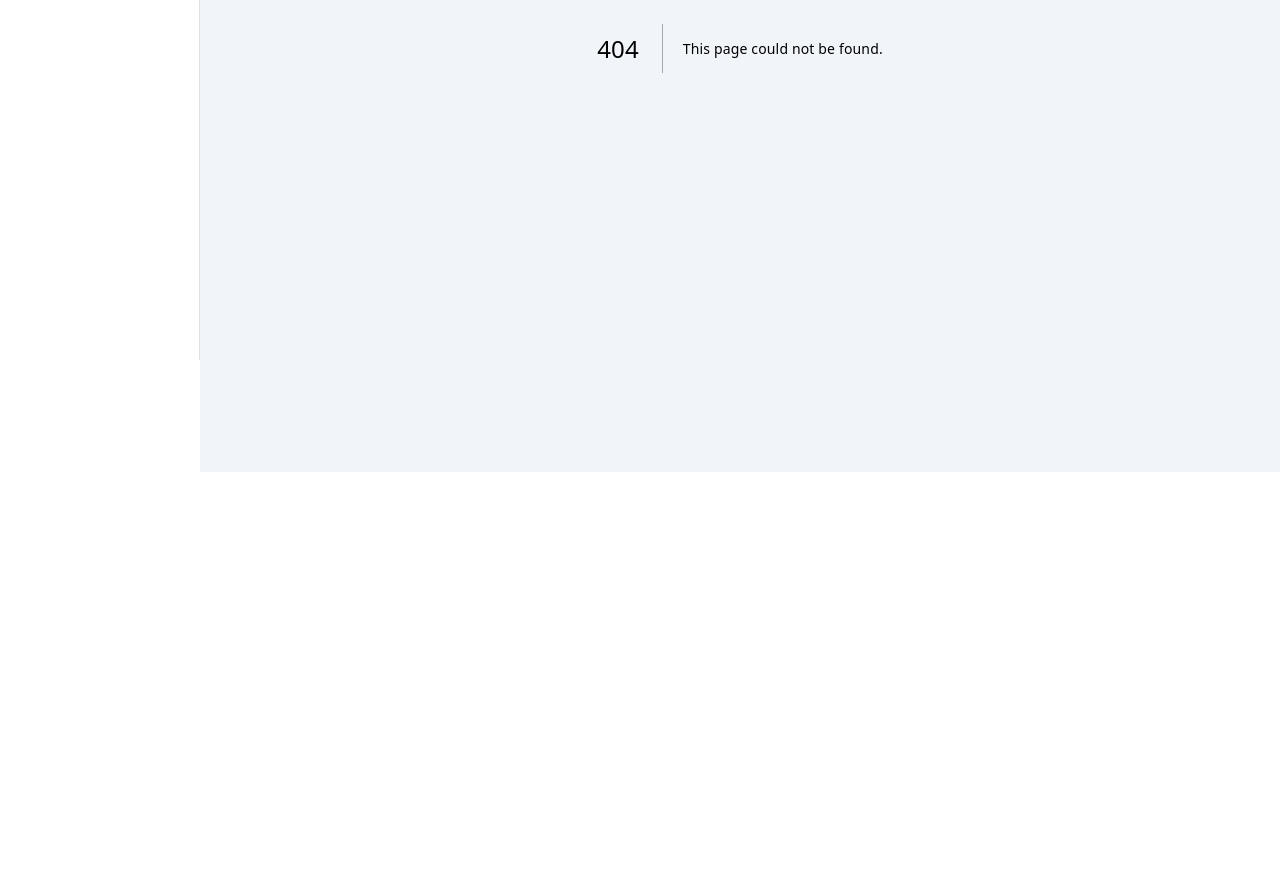
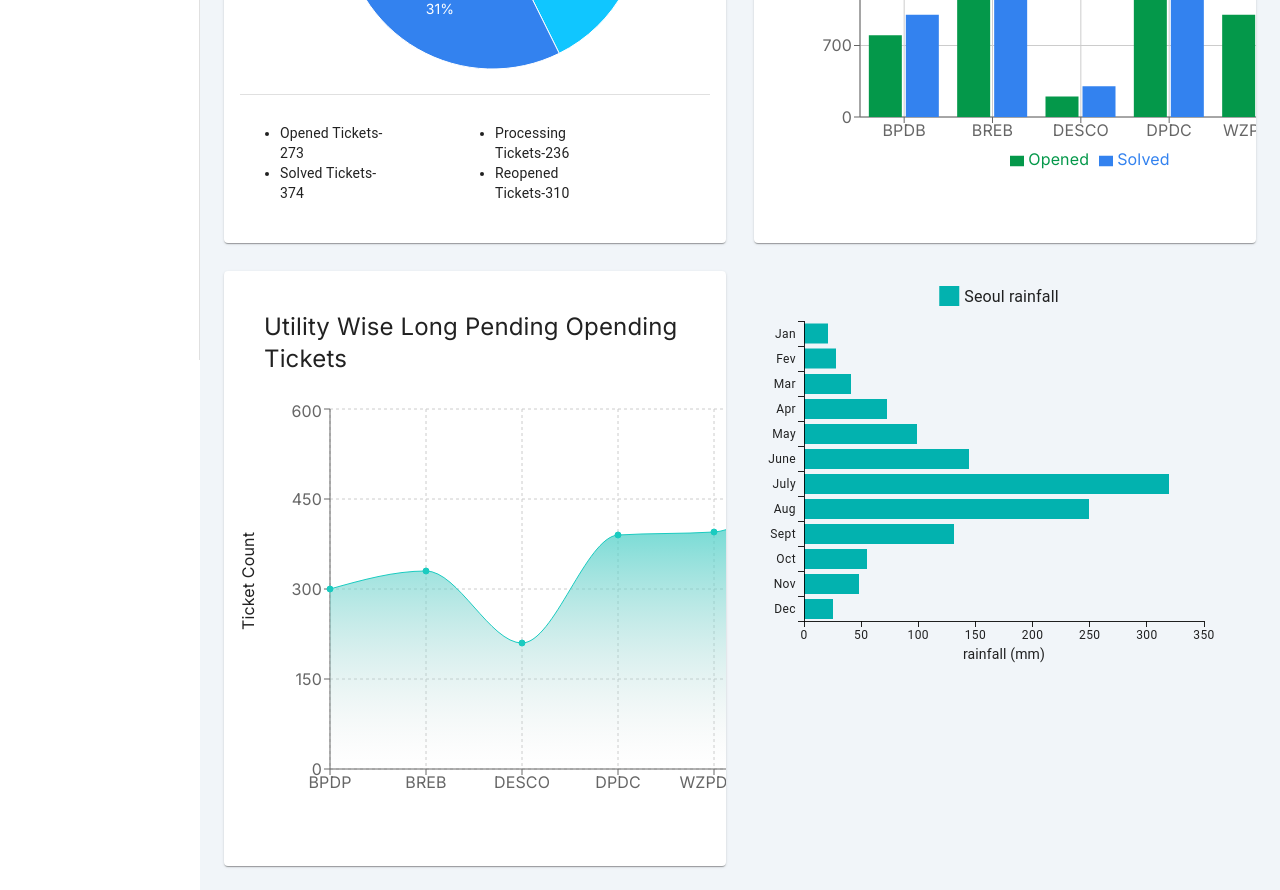
Before and after one commit to TasnimAlam001/power_project, a Next.js app: page /components/charts in a window 1280 px wide. Before the commit this address had no page. Shown: the part 440-1330 px from the top of the page. Before the commit the page ends 912 px from the top, so only its background shows below. Built offline with nearby package versions, Linux system fonts and the light colour scheme.

Commit message:
area chart added

```diff
--- /dev/null
+++ b/app/components/areaChart/page.js
@@ -0,0 +1,87 @@
+"use client"
+import * as React from "react";
+import {
+  AreaChart,
+  Area,
+  XAxis,
+  YAxis,
+  CartesianGrid,
+  Tooltip,
+} from "recharts";
+import { Card, CardContent } from "@mui/material";
+import { curveCardinal } from "d3-shape";
+
+const data = [
+  {
+    name: "BPDP",
+    uv: 300,
+  },
+  {
+    name: "BREB",
+    uv: 330,
+  },
+  {
+    name: "DESCO",
+    uv: 210,
+  },
+  {
+    name: "DPDC",
+    uv: 390,
+  },
+  {
+    name: "WZPDCL",
+    uv: 395,
+  },
+  {
+    name: "NESCO",
+    uv: 520,
+  },
+];
+const cardinal = curveCardinal.tension(0.2);
+
+export default function AreaCharts() {
+  return (
+    <div style={{ position: "relative" }}>
+      <div style={{ position: "absolute", left: "-25px", top: "50%" }}>
+        <span style={{ transform: "rotate(-90deg)", display: "block", textAlign: "center" }}>Ticket Count</span>
+      </div>
+      <Card className="h-[595px]">
+        <CardContent className="p-0">
+          <h1 className="p-6 text-2xl">
+            Utility Wise Long Pending Opending Tickets
+          </h1>
+          <AreaChart
+            width={600}
+            height={400}
+            data={data}
+            margin={{
+              top: 10,
+              right: 30,
+              left: 30,
+              bottom: 0,
+            }}
+          >
+            <CartesianGrid strokeDasharray="3 3" />
+            <XAxis dataKey="name"/>
+            <YAxis />
+            <Tooltip />
+            <defs>
+              <linearGradient id="colorUv" x1="0" y1="0" x2="0" y2="1">
+                <stop offset="0%" stopColor="#1ACBC0" stopOpacity={0.95} />
+                <stop offset="100%" stopColor="#D9D9D9" stopOpacity={0} />
+              </linearGradient>
+            </defs>
+            <Area
+              type="monotone"
+              dataKey="uv"
+              stroke="#1ACBC0"
+              fill="url(#colorUv)"
+              fillOpacity={1}
+              dot={{ stroke: '#1ACBC0', fill: '#1ACBC0', r: 3 }}
+            />
+          </AreaChart>
+        </CardContent>
+      </Card>
+    </div>
+  );
+}
--- a/app/components/barChat/page.js
+++ b/app/components/barChat/page.js
@@ -1,5 +1,6 @@
-"use client";
+"use client"
 import { Card, CardContent, Divider, Typography } from "@mui/material";
+
 import {
   BarChart,
   Bar,
@@ -9,6 +10,7 @@ import {
   Tooltip,
   Legend,
 } from "recharts";
+
 
 export default function BarCharts() {
   const data = [
@@ -59,6 +61,7 @@ export default function BarCharts() {
             width={650}
             height={400}
             data={data}
+
             margin={{
               top: 55,
               right: 30,
@@ -67,7 +70,7 @@ export default function BarCharts() {
             }}
           >
             <CartesianGrid strokeDasharray="" />
-            <XAxis dataKey="name"/>
+            <XAxis   dataKey="name" categoryGapRatio={0.4}/>
             <YAxis />
             <Tooltip />
 
--- /dev/null
+++ b/app/components/charts/page.js
@@ -0,0 +1,16 @@
+import React from "react";
+import PieChars from "../pieChart/page";
+import BarCharts from "../barChat/page";
+import AreaCharts from "../areaChart/page";
+import ColumnCharts from "../columnChart/page";
+
+export default function AllChatrs() {
+  return (
+    <div className="grid grid-cols-2 gap-7">
+      <div><PieChars/></div>
+      <div><BarCharts /></div>
+      <div><AreaCharts/></div>
+      <div><ColumnCharts/></div>
+    </div>
+  );
+}
--- /dev/null
+++ b/app/components/columnChart/page.js
@@ -0,0 +1,113 @@
+"use client"
+import * as React from 'react';
+import { BarChart } from '@mui/x-charts/BarChart';
+
+const chartSetting = {
+  xAxis: [
+    {
+      label: 'rainfall (mm)',
+    },
+  ],
+  width: 500,
+  height: 400,
+};
+const dataset = [
+  {
+    london: 59,
+    paris: 57,
+    newYork: 86,
+    seoul: 21,
+    month: 'Jan',
+  },
+  {
+    london: 50,
+    paris: 52,
+    newYork: 78,
+    seoul: 28,
+    month: 'Fev',
+  },
+  {
+    london: 47,
+    paris: 53,
+    newYork: 106,
+    seoul: 41,
+    month: 'Mar',
+  },
+  {
+    london: 54,
+    paris: 56,
+    newYork: 92,
+    seoul: 73,
+    month: 'Apr',
+  },
+  {
+    london: 57,
+    paris: 69,
+    newYork: 92,
+    seoul: 99,
+    month: 'May',
+  },
+  {
+    london: 60,
+    paris: 63,
+    newYork: 103,
+    seoul: 144,
+    month: 'June',
+  },
+  {
+    london: 59,
+    paris: 60,
+    newYork: 105,
+    seoul: 319,
+    month: 'July',
+  },
+  {
+    london: 65,
+    paris: 60,
+    newYork: 106,
+    seoul: 249,
+    month: 'Aug',
+  },
+  {
+    london: 51,
+    paris: 51,
+    newYork: 95,
+    seoul: 131,
+    month: 'Sept',
+  },
+  {
+    london: 60,
+    paris: 65,
+    newYork: 97,
+    seoul: 55,
+    month: 'Oct',
+  },
+  {
+    london: 67,
+    paris: 64,
+    newYork: 76,
+    seoul: 48,
+    month: 'Nov',
+  },
+  {
+    london: 61,
+    paris: 70,
+    newYork: 103,
+    seoul: 25,
+    month: 'Dec',
+  },
+];
+
+const valueFormatter = (value) => `${value}mm`;
+
+export default function ColumnCharts() {
+  return (
+    <BarChart
+      dataset={dataset}
+      yAxis={[{ scaleType: 'band', dataKey: 'month' }]}
+      series={[{ dataKey: 'seoul', label: 'Seoul rainfall', valueFormatter ,  }]}
+      layout="horizontal"
+      {...chartSetting}
+    />
+  );
+}
--- a/app/components/pieChart/page.js
+++ b/app/components/pieChart/page.js
@@ -13,10 +13,10 @@ import {
 } from "@mui/material";
 
 const data = [
-  { label: "Opened", value: 273, color: "#086e09" },
-  { label: "Processing", value: 236, color: "#36c0eb" },
-  { label: "Solved", value: 374, color: "#7052f7" },
-  { label: "Reopened", value: 310, color: "#2bede7" },
+  { label: "Opened", value: 273, color: "#04984A" },
+  { label: "Processing", value: 236, color: "#10C6FF" },
+  { label: "Solved", value: 374, color: "#3382EF" },
+  { label: "Reopened", value: 310, color: "#00BBC7" },
 ];
 
 const sizing = {
@@ -35,7 +35,7 @@ const getArcLabel = (params) => {
 export default function PieChars() {
   return (
     <div>
-      <Card className="h-[595px] ">
+      <Card className="h-[595px] flex flex-col justify-between">
         <CardContent className="p-0">
           <h1 className="p-6 text-2xl">Total Tickets</h1>
           <PieChart
@@ -55,19 +55,19 @@ export default function PieChars() {
             }}
             {...sizing}
           /> <Divider></Divider>
-          <Typography variant="body2">
+          <Typography variant="body2" className="text-sm">
             <div className="grid grid-cols-2 mt-7  pl-10">
               {data.map((name) => (
                 <ol key={name.label} className="grid grid-cols-2">
                   <li className="list-disc  ">
-                    {name.label} Tickets - {name.value}
+                    {name.label} Tickets-{name.value}
                   </li>
                 </ol>
               ))}
             </div>
           </Typography>
         </CardContent>
-        <div className="mt-10 bg-slate-200 text-green-700 font-bold py-2 text-center">
+        <div className="mt-10 bg-slate-200 text-green-700 align-bottom font-bold py-2 text-center">
           Total Tickets : {TOTAL}
         </div>
       </Card>
--- a/app/layout.js
+++ b/app/layout.js
@@ -87,7 +87,8 @@ export default function RootLayout({ children }) {
                   <Button className="text-black " size="large">
                     <FaBell />
                   </Button>
-                  <Profile></Profile>
+
+                  <Profile/>
 
                 </div>
               </div>
@@ -107,7 +108,10 @@ export default function RootLayout({ children }) {
             variant="permanent"
             anchor="left"
           >
-            {/* ministy logo */}
+
+
+
+
             <div className="h-[70px]  pt-4   flex">
               <Image
                 src={logo}
--- a/app/page.js
+++ b/app/page.js
@@ -1,7 +1,10 @@
+
 import Date from "./components/date/page";
 import Utilities from "./components/utilities/page";
 import PieCharts from "./components/pieChart/page";
 import BarCharts from "./components/barChat/page";
+import AreaCharts from "./components/areaChart/page";
+import AllChatrs from "./components/charts/page";
 
 export default async function Home() {
   return (
@@ -9,19 +12,14 @@ export default async function Home() {
       <div>
         <div className="flex justify-between">
           <h1 className="font-bold text-green-700">All Utilities</h1>
-          <Date></Date>
+          <Date />
         </div>
         <div className="mb-14">
-          <Utilities></Utilities>
+          <Utilities />
         </div>
 
-        <div className="grid grid-cols-2 gap-7">
-          <div>
-            <PieCharts></PieCharts>
-          </div>
-          <div>
-            <BarCharts></BarCharts>
-          </div>
+        <div>
+          <AllChatrs></AllChatrs>
         </div>
       </div>
     </main>
```
